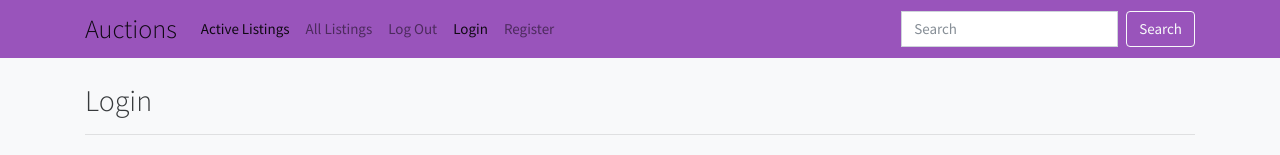
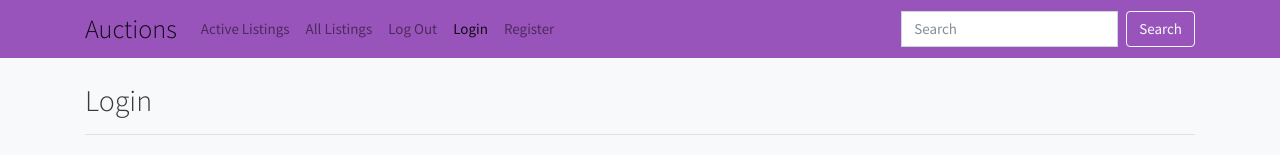
Before and after one commit to isnakolah/commerce_pro, a React (Create React App) app in the folder client/: page /login in a window 1280 px wide. Shown: the top 155 px of the page. Built offline with nearby package versions, Linux system fonts and the light colour scheme; no server answers.

Commit message:
Add active class to HeaderLinks

```diff
--- a/client/src/components/common/HeaderLinks.js
+++ b/client/src/components/common/HeaderLinks.js
@@ -3,10 +3,9 @@
 import { NavLink } from "react-router-dom";
 
 const HeaderLinks = ({ to, label }) => {
-  const activeClass = "";
   return (
     <li className="nav-item">
-      <NavLink to={to} activeClassName="active" className="nav-link">
+      <NavLink exact to={to} activeClassName="active" className="nav-link">
         {label}
       </NavLink>
     </li>
--- a/client/src/components/layout/Header.js
+++ b/client/src/components/layout/Header.js
@@ -1,19 +1,19 @@
 import React from "react";
 import { connect } from "react-redux";
 import PropTypes from "prop-types";
+import { Link } from "react-router-dom";
 
 import SearchBar from "./SearchBar";
 import HeaderLinks from "../common/HeaderLinks";
 
-const guestLinks = "";
-
 const Header = () => {
+  const guestLinks = "";
   return (
     <nav className="navbar navbar-expand-lg navbar-light bg-info">
       <div className="container">
-        <a className="navbar-brand" href="/">
+        <Link to="/" className="navbar-brand">
           <h3 className="mb-0">Auctions</h3>
-        </a>
+        </Link>
         <button
           className="navbar-toggler"
           type="button"
```
